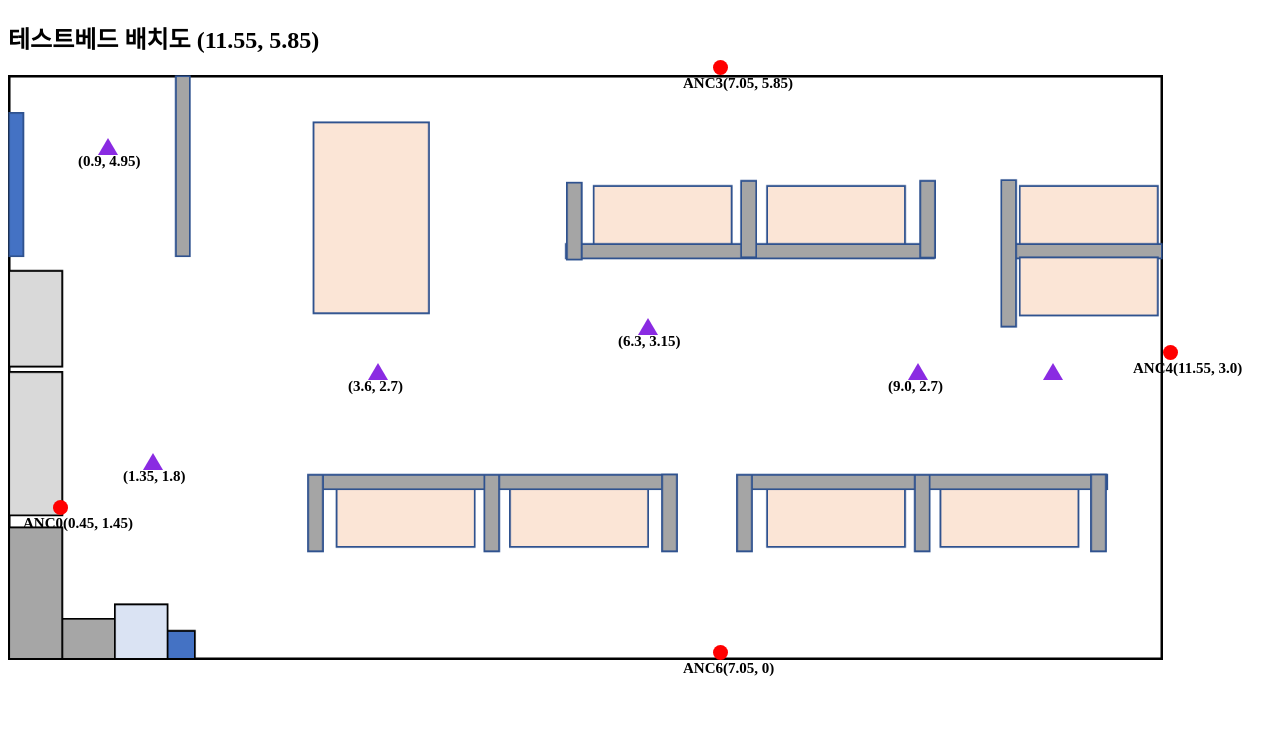
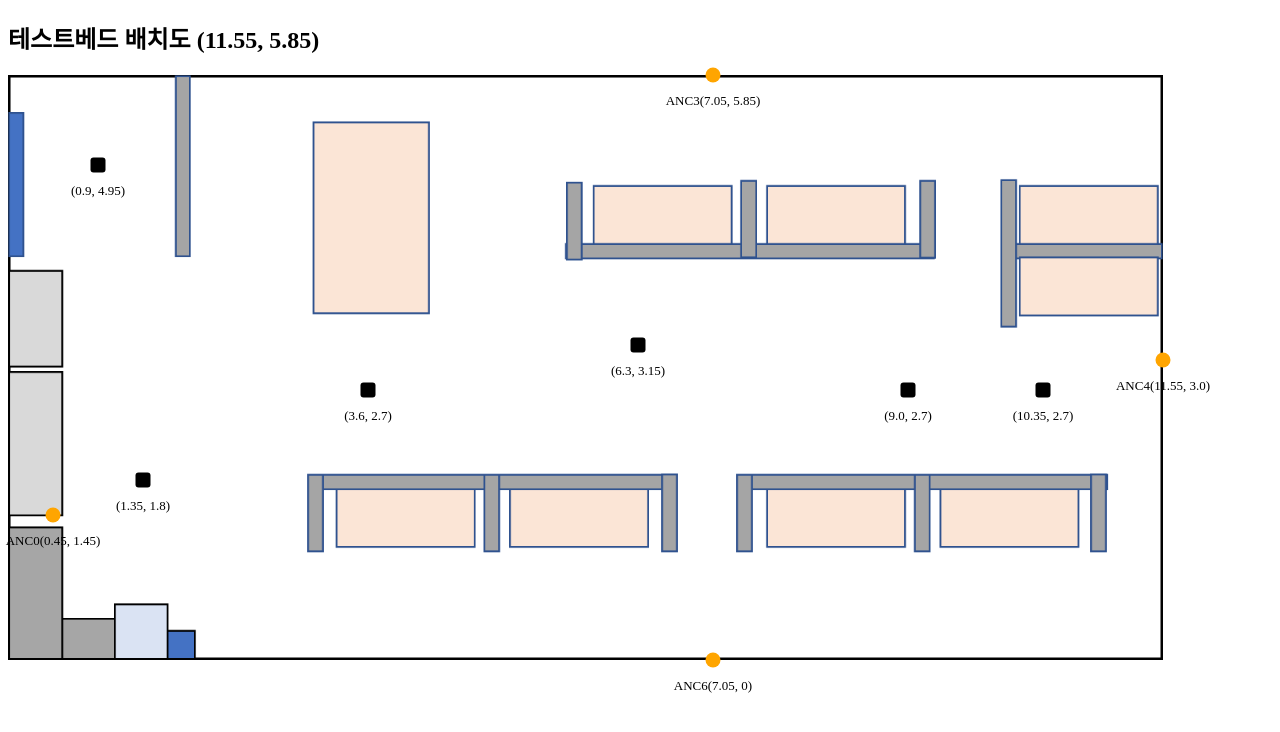
Before and after one commit to sooooooing/uwb, a FastAPI app: template templates/tag.html in a window 1280 px wide. Shown: the top 732 px of the page. Run offline with FastAPI, Linux system fonts and the light colour scheme; the template is opened without the code that fills it, so the values that code supplies are empty.

Commit message:
좌표 위치 수정

```diff
--- a/backend/app/main.py
+++ b/backend/app/main.py
@@ -84,12 +84,7 @@ def db_connect():
 
 
 
-@app.get("/")
-async def get_map(request: Request):
-    return templates.TemplateResponse("index.html", {"request": request})
-
-
-@app.get("/tag", response_class=HTMLResponse)
+@app.get("/", response_class=HTMLResponse)
 async def get_tag_location(request: Request):
     dto_list = get_db_data()
     return templates.TemplateResponse("tag.html", {"request": request, "dto_list": dto_list})
--- a/templates/tag.html
+++ b/templates/tag.html
@@ -1,4 +1,8 @@
 <!DOCTYPE html>
+<html lang="en">
+<head>
+  <meta charset="UTF-8">
+  <title>map</title>
   <style>
     #map {
       width: 1155px;
@@ -6,120 +10,82 @@
       position: relative;
     }
 
-    .point {
+    .point, .triangle, .tag {
       position: absolute;
-        display: inline-block;
       width: 15px;
       height: 15px;
-        background: red;
       border-radius: 50%;
+      transform: translate(-50%, -50%);
     }
 
-    .triangle {
-        position: absolute;
-        width: 0px;
-        height: 0px;
-        border-bottom: calc(10px * 1.732) solid blueviolet;
-        border-left: 10px solid transparent;
-        border-right: 10px solid transparent;
-        margin-bottom: 10px;
-
-    }
+    .point { background: orange; }
+    .triangle { background: black; border-radius: 20%;}
+    .tag { background: red; }
 
     .text {
       position: absolute;
-        display: inline-block;
-        margin-top: 15px;
-        font-size: 15px;
-        min-width: 120px;
+      font-size: 13px;
+      transform: translate(-50%, 0);
+      margin-top: 18px;
       white-space: nowrap;
-        margin-left: -30px;
+      pointer-events: none;
     }
-
-    .tag {
-        position: absolute;
-        display: inline-block;
-        width: 15px;
-        height: 15px;
-        background: orange;
-        border-radius: 50%;
-    }
-
   </style>
-
-<html lang="en">
-<head>
-    <meta charset="UTF-8">
-    <title>map</title>
 </head>
-
 
 <body>
 <h2>테스트베드 배치도 (11.55, 5.85)</h2>
 
 <div id="map">
   <img alt="Map 이미지" height="585" src="/static/map.png" width="1155">
-    <!--앵커 좌표 찍기-->
 
-    <div class="point" id="anc0" style="left: 45px; bottom: 145px;">
-        <h5 class="text">ANC0(0.45, 1.45)</h5>
-    </div>
-    <div class="point" id="anc3" style="left: 705px; bottom: 585px;">
-        <h5 class="text">ANC3(7.05, 5.85)</h5>
-    </div>
-    <div class="point" id="anc4" style="left: 1155px; bottom: 300px;">
-        <h5 class="text">ANC4(11.55, 3.0)</h5>
-    </div>
-    <div class="point" id="anc6" style="left: 705px; bottom: 0px;">
-        <h5 class="text">ANC6(7.05, 0)</h5>
+  <!-- 앵커 -->
+  <div class="point" style="left: 45px; top: 440px;"></div>
+  <div class="text" style="left: 45px; top: 440px;">ANC0(0.45, 1.45)</div>
+
+  <div class="point" style="left: 705px; top: 0px;"></div>
+  <div class="text" style="left: 705px; top: 0px;">ANC3(7.05, 5.85)</div>
+
+  <div class="point" style="left: 1155px; top: 285px;"></div>
+  <div class="text" style="left: 1155px; top: 285px;">ANC4(11.55, 3.0)</div>
+
+  <div class="point" style="left: 705px; top: 585px;"></div>
+  <div class="text" style="left: 705px; top: 585px;">ANC6(7.05, 0)</div>
+
+  <!-- GT -->
+  <div class="triangle" style="left: 90px; top: 90px;"></div>
+  <div class="text" style="left: 90px; top: 90px;">(0.9, 4.95)</div>
+
+  <div class="triangle" style="left: 135px; top: 405px;"></div>
+  <div class="text" style="left: 135px; top: 405px;">(1.35, 1.8)</div>
+
+  <div class="triangle" style="left: 360px; top: 315px;"></div>
+  <div class="text" style="left: 360px; top: 315px;">(3.6, 2.7)</div>
+
+  <div class="triangle" style="left: 630px; top: 270px;"></div>
+  <div class="text" style="left: 630px; top: 270px;">(6.3, 3.15)</div>
+
+  <div class="triangle" style="left: 900px; top: 315px;"></div>
+  <div class="text" style="left: 900px; top: 315px;">(9.0, 2.7)</div>
+
+  <div class="triangle" style="left: 1035px; top: 315px;"></div>
+  <div class="text" style="left: 1035px; top: 315px;">(10.35, 2.7)</div>
+
+  <!-- 태그 점/텍스트 -->
+  <div class="tag" id="tagDot" style="display: none;"></div>
+  <div class="text" id="tagText" style="display: none;">TAG()</div>
 </div>
 
-    <!--ground truth 좌표찍기-->
-    <div class="triangle" id="gt1" style="left: 90px; bottom: 495px;">
-        <h5 class="text">(0.9, 4.95)</h5>
-    </div>
-
-    <div class="triangle" id="gt2" style="left: 135px; bottom: 180px;">
-        <h5 class="text">(1.35, 1.8)</h5>
-    </div>
-
-    <div class="triangle" id="gt3" style="left: 360px; bottom: 270px;">
-        <h5 class="text">(3.6, 2.7)</h5>
-    </div>
-
-    <div class="triangle" id="gt4" style="left: 630px; bottom: 315px;">
-        <h5 class="text">(6.3, 3.15)</h5>
-    </div>
-
-    <div class="triangle" id="gt5" style="left: 900px; bottom: 270px;">
-        <h5 class="text">(9.0, 2.7)</h5>
-    </div>
-
-    <div class="triangle" id="gt6" style="left: 1035px; bottom: 270px;">
-    </div>
-
-    <!--동적으로 받아오는 태그의 위치 계속 표시-->
-    <div class="tag" style="left: 100px; bottom: 100px;">
-        <h5 class="text" id="tagText">TAG ()</h5>
-    </div>
-</div>
-
-</body>
-
 <script>
-    const tagEl = document.querySelector(".tag");
+  const tagDot = document.getElementById("tagDot");
   const tagText = document.getElementById("tagText");
 
-    tagEl.style.display = "none";
-
   const SCALE = 100;
-    const DOT_R = 7.5;
-    const MAP_W_M = 11.55, MAP_H_M = 5.85;
+  const MAP_H_M = 5.85;
 
   const clamp = (v, lo, hi) => Math.max(lo, Math.min(hi, v));
 
   function updateMarker(x, y) {
-
     x = Number(x);
     y = Number(y);
 
@@ -127,24 +93,23 @@
       console.warn("invalid coords:", x, y);
       return;
     }
-        if (x < 0 || y < 0) return;
 
+    x = clamp(x, 0, 11.55);
+    y = clamp(y, 0, MAP_H_M);
 
-        x = clamp(x, 0, MAP_W_M);
-        y = clamp(y, 0, MAP_H_M);
-        const leftPx = x * SCALE - DOT_R;
-        const bottomPx = y * SCALE - DOT_R;
+    const leftPx = x * SCALE;
+    const topPx = (MAP_H_M - y) * SCALE;
 
-
-        if (tagEl.style.display === "none") tagEl.style.display = "block";
-
-
-        tagEl.style.left = `${leftPx}px`;
-        tagEl.style.bottom = `${bottomPx}px`;
+    tagDot.style.left = `${leftPx}px`;
+    tagDot.style.top = `${topPx}px`;
+    tagText.style.left = `${leftPx}px`;
+    tagText.style.top = `${topPx}px`;
     tagText.textContent = `TAG (${x.toFixed(2)}, ${y.toFixed(2)})`;
 
+    tagDot.style.display = "block";
+    tagText.style.display = "block";
 
-        console.log("draw @px:", leftPx, bottomPx, " @m:", x, y);
+    console.log("draw @px:", leftPx, topPx, " @m:", x, y);
   }
 
   // SSE
@@ -160,3 +125,5 @@
 
   es.onerror = () => console.log("SSE 연결 끊김");
 </script>
+</body>
+</html>
```
Also changed, not shown: templates/index.html (deleted, +0 -91 lines). Lines whose indentation alone changed are shown as unchanged.
